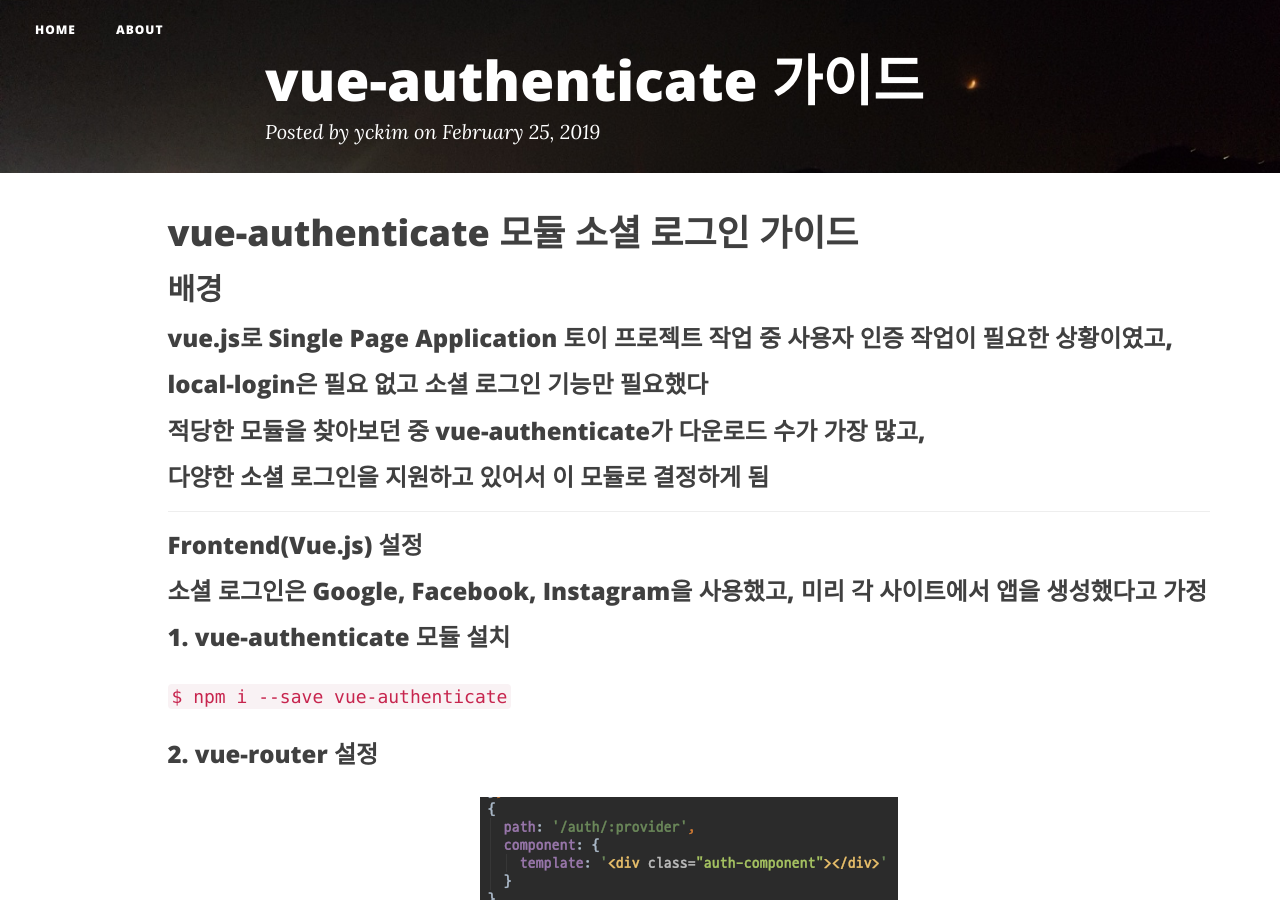
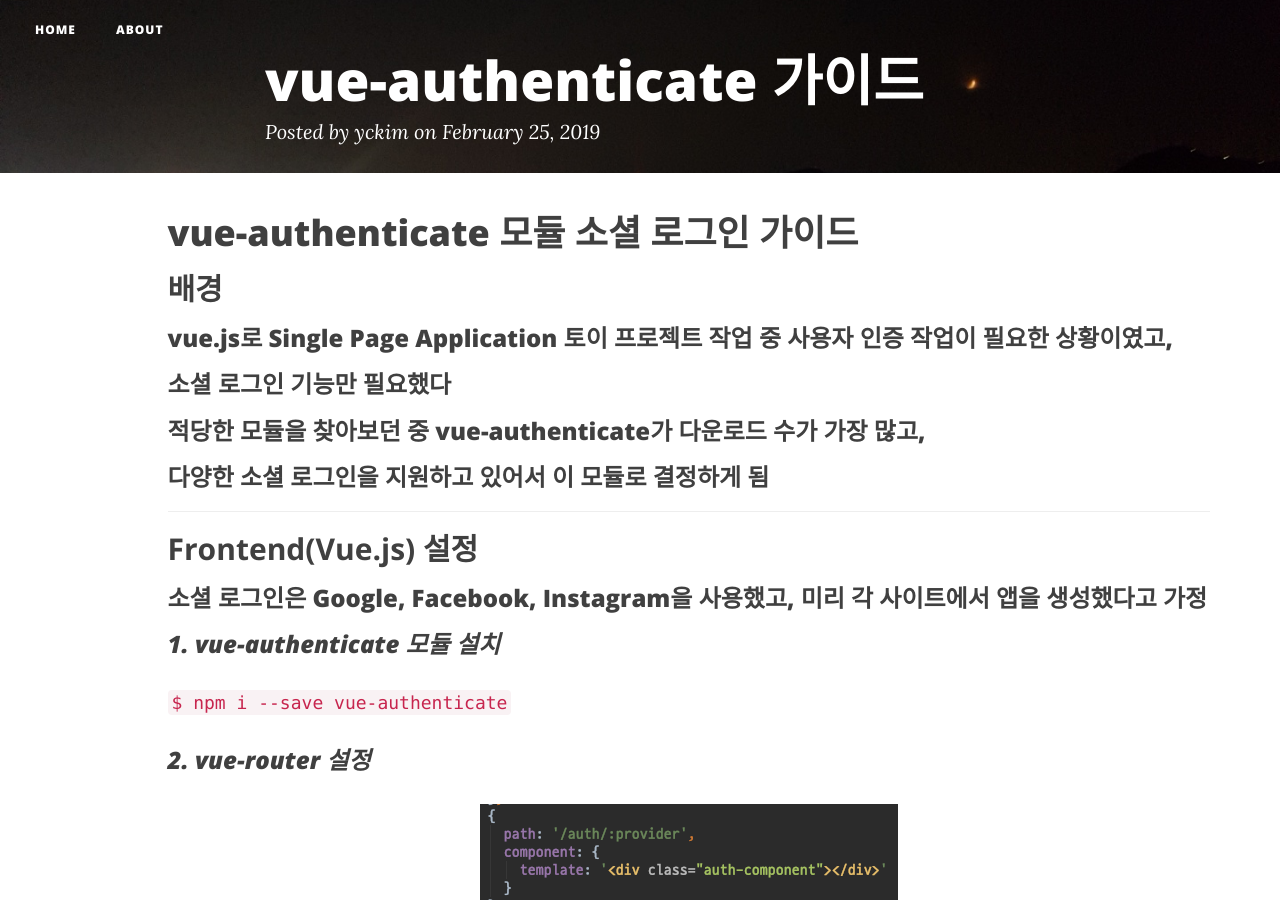
Before and after one commit to kimyeong-chae/kimyeong-chae.github.io, a Jekyll site: the page built from _posts/vuejs/2019-02-26-vue-authenticate-guide.md, in a window 1280 px wide and 900 px high. Built offline with Jekyll 4.4.1, drawn with Linux system fonts in a browser that asks for light colours; nearby versions of some CDN libraries; comment, search, counter and statistics services are not loaded; some of the changed text lies outside the part shown.

Commit message:
modify post

````diff
--- a/_posts/vuejs/2019-02-26-vue-authenticate-guide.md
+++ b/_posts/vuejs/2019-02-26-vue-authenticate-guide.md
@@ -8,11 +8,11 @@
 
 # vue-authenticate 모듈 소셜 로그인 가이드
 
-## 배경
+## **배경**
 
 ### vue.js로 Single Page Application 토이 프로젝트 작업 중 사용자 인증 작업이 필요한 상황이였고,
 
-### local-login은 필요 없고 소셜 로그인 기능만 필요했다
+### 소셜 로그인 기능만 필요했다
 
 
 ### 적당한 모듈을 찾아보던 중 vue-authenticate가 다운로드 수가 가장 많고,
@@ -21,34 +21,34 @@
 
 _ _ _
 
-### Frontend(Vue.js) 설정
+## **Frontend(Vue.js) 설정**
 
 
 ### 소셜 로그인은 Google, Facebook, Instagram을 사용했고, 미리 각 사이트에서 앱을 생성했다고 가정
 
 
 
-### 1. vue-authenticate 모듈 설치
+### *1. vue-authenticate 모듈 설치*
 `$ npm i --save vue-authenticate`
 
 
-### 2. vue-router 설정
+### *2. vue-router 설정*
 ![1](/img/post/20190226/2.png )
 
 ### vue-router 가장 하단에 추가함
 
 
-### 3. vue.js instance 설정파일에서 vue-authenticate 설정 추가
+### *3. vue.js instance 설정파일에서 vue-authenticate 설정 추가*
 ![1](/img/post/20190226/1.png )
 ### **redirectUri는 위의 2번에서 설정한 path로 해주면 된다**
 
 
-### 4. login component에서 methods 추가
+### *4. login component에서 methods 추가*
 ![1](/img/post/20190226/3.png )
 ### 나의 경우 각 사이트에서 로그인 성공 후 프로필 정보를 받은 후 TODO문에서 backend passport로 로그인 시켰음
 
 
-### 5. 적절한 태그에 위의 method 호출하게 수정
+### *5. 적절한 태그에 위의 method 호출하게 수정*
 
 ```
 <div @click="authenticate('google')">
@@ -57,14 +57,12 @@
 ```
 
 
-### 이것으로 Vue.js(Frontend) 설정은 끝났다
-
 _ _ _
 
-## Backend(Node + Express) 설정
+## **Backend(Node + Express) 설정**
 
 
-### 1. login router 설정
+### *1. login router 설정*
 ```
 /**
  * social login callback
````
